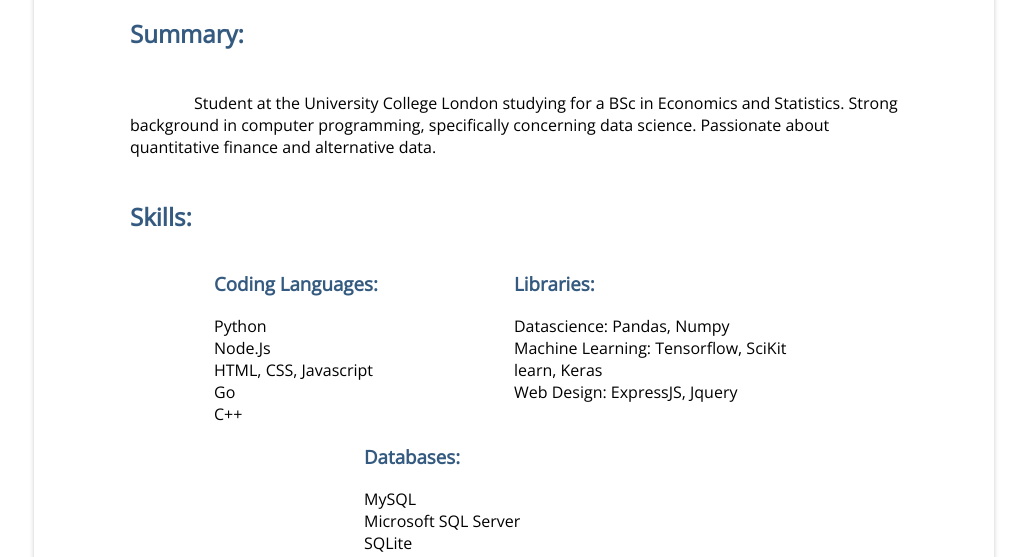
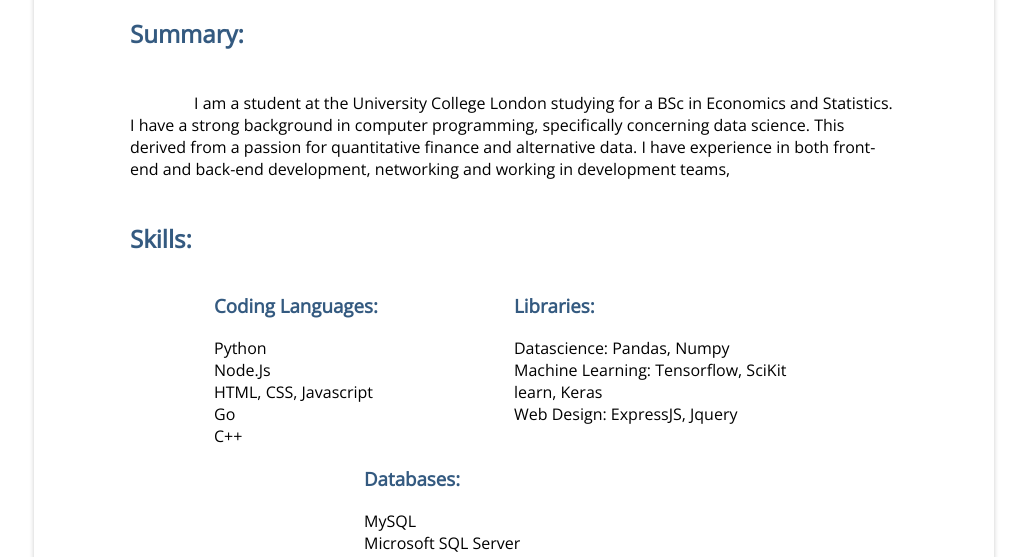
Before and after one commit to BrandtWP/resumeSite, a plain HTML site: page index.html in a window 1280 px wide. Shown: the part 720-1277 px from the top of the page, without its empty margins (126-1153 px from the left). Drawn offline with nearby package versions, Linux system fonts and the light colour scheme; a script that the page names is missing.

Commit message:
added some bullshit to the bullshit

```diff
--- a/index.html
+++ b/index.html
@@ -39,7 +39,8 @@
 
 <h2>Summary:</h2> <br>
 
-&emsp;&emsp;&emsp;&emsp;Student at the University College London studying for a BSc in Economics and Statistics. Strong background in computer programming, specifically concerning data science. Passionate about quantitative finance and alternative data.
+&emsp;&emsp;&emsp;&emsp;I am a student at the University College London studying for a BSc in Economics and Statistics. I have a strong background in computer programming, specifically concerning data science.
+This derived from a passion for quantitative finance and alternative data. I have experience in both front-end and back-end development, networking and working in development teams,
 <br>
 <br>
 
```
